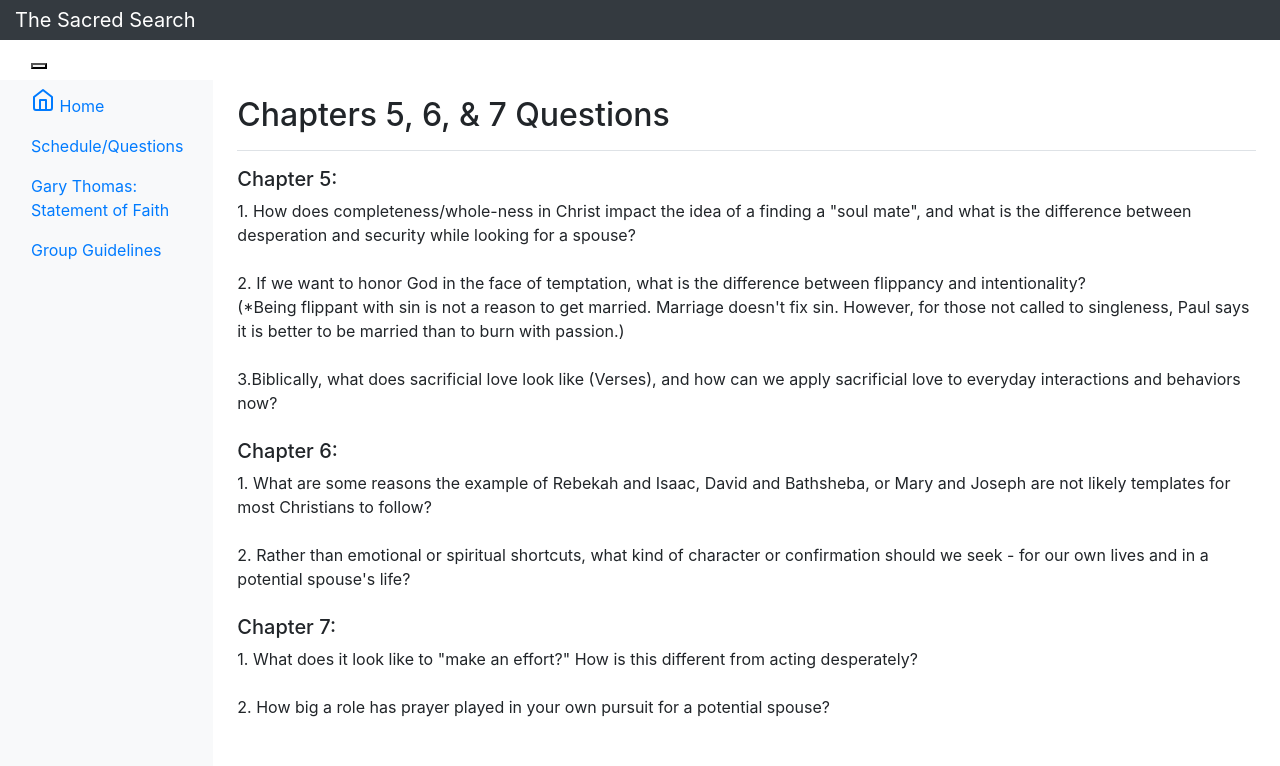
After one commit to HannahEG/sacredsearchseries, a Flask app: page /chapter567 in a window 1280 px wide. The commit adds this page. Shown: the top 766 px of the page. Run offline with Flask 2, Linux system fonts and the light colour scheme; some libraries are stand-ins or nearby versions.

Commit message:
updated questions, formatted questions, new routes and templates

```diff
--- a/app/SacredSearch.py
+++ b/app/SacredSearch.py
@@ -50,6 +50,11 @@ def Chapter1():
 def Chaptertwothree():
     return render_template("chapter2-3.html")
 
+@app.route("/chapter567")
+#---- Route will return the webpage with visualizations depicting turnout based on voter competitiveness
+def Chapterfivesixseven():
+    return render_template("chapter567.html")
+
 
 if __name__ == "__main__":
     app.run()
--- /dev/null
+++ b/app/templates/chapter567.html
@@ -0,0 +1,125 @@
+<!DOCTYPE html>
+<html lang="en">
+<head>
+    <meta charset="utf-8">
+    <meta name="viewport" content="width=device-width, initial-scale=1, shrink-to-fit=no">
+    <meta name="description" content="">
+    <meta name="author" content="">
+
+
+    <title>TSS:Chapter5-7</title>
+
+    <link
+        rel="stylesheet"
+        href="https://maxcdn.bootstrapcdn.com/bootstrap/4.0.0/css/bootstrap.min.css"
+        integrity="sha384-Gn5384xqQ1aoWXA+058RXPxPg6fy4IWvTNh0E263XmFcJlSAwiGgFAW/dAiS6JXm"
+        crossorigin="anonymous"
+    />
+
+
+        <!-- Custom styles for this template -->
+    <!-- <link href="css/dashboard.css" rel="stylesheet"> -->
+</head>
+
+<body>
+  <nav class="navbar navbar-dark sticky-top bg-dark flex-md-nowrap p-0">
+    <a class="navbar-brand col-sm-3 col-md-2 mr-0" href="https://sacredsearch.herokuapp.com/"> The Sacred Search</a>
+    <ul class="navbar-nav px-2">
+      <li class="nav-item text-nowrap">
+      </li>
+    </ul>
+  </nav>
+
+  <nav class="navbar navbar-inverse navbar-fixed-top">
+    <div class="container-fluid">
+      <div class="navbar-header">
+        <button type="button" class="navbar-toggle collapsed" data-toggle="collapse" data-target="#navbar" aria-expanded="false" aria-controls="navbar">
+        </button>
+      </div>
+      <div id="navbar" class="navbar-collapse collapse">
+        <ul class="nav navbar-nav navbar-right">
+          <li><a href="https://sacredsearch.herokuapp.com/">Home</a></li>
+          <li><a href="https://sacredsearch.herokuapp.com/schedule">Schedule/Questions</a></li>
+          <li><a href="https://sacredsearch.herokuapp.com/faithstatement">Gary Thomas: Faith Statement</a></li>
+          <li><a href="https://sacredsearch.herokuapp.com/guidelines">Group Guidelines</a></li>
+        </ul>
+      </div>
+    </div>
+  </nav>
+
+
+  <div class="container-fluid">
+    <div class="row">
+      <nav class="col-md-2 d-none d-md-block bg-light sidebar">
+        <div class="static">
+          <ul class="nav flex-column">
+            <li class="nav-item">
+              <a class="nav-link active" href="https://sacredsearch.herokuapp.com/">
+                <span data-feather="home"></span>
+                Home<span class="sr-only">(current)</span>
+              </a>
+            </li>
+            <li class="nav-item">
+              <a class="nav-link" href="https://sacredsearch.herokuapp.com/schedule">
+                Schedule/Questions
+              </a>
+            </li>
+            <li class="nav-item">
+              <a class="nav-link" href="https://sacredsearch.herokuapp.com/faithstatement">
+                Gary Thomas: Statement of Faith
+              </a>
+            </li>
+            <li class="nav-item">
+              <a class="nav-link" href="https://sacredsearch.herokuapp.com/guidelines">
+                Group Guidelines
+              </a>
+            </li>
+          </ul>
+        </div>
+      </nav>
+
+
+        <main role="main" class="col-md-9 ml-sm-auto col-lg-10 pt-3 px-4">
+            <div class="d-flex justify-content-between flex-wrap flex-md-nowrap align-items-center pb-2 mb-3 border-bottom">
+              <h1 class="h2">Chapters 5, 6, & 7 Questions</h1><br>
+            </div>
+
+
+            <div><h5>Chapter 5:</h5>
+              1. How does completeness/whole-ness in Christ impact the idea of a finding a "soul mate",
+              and what is the difference between desperation and security while looking for a spouse?
+      <br><br>2. If we want to honor God in the face of temptation, what is the difference between flippancy and intentionality?
+          <br>(*Being flippant with sin is not a reason to get married. Marriage doesn't fix sin.
+              However, for those not called to singleness, Paul says it is better to be married than to burn with passion.)
+      <br><br>3.Biblically, what does sacrificial love look like (Verses), and how can we apply sacrificial love to everyday interactions and behaviors now?
+              <br><br>
+              <h5>Chapter 6:</h5>
+              1. What are some reasons the example of Rebekah and Isaac, David and Bathsheba, or Mary and Joseph are not likely templates for most Christians to follow?
+      <br><br>2. Rather than emotional or spiritual shortcuts, what kind of character or confirmation should we seek - for our own lives and in a potential spouse's life?
+              <br><br>
+              <h5>Chapter 7:</h5>
+              1. What does it look like to "make an effort?" How is this different from acting desperately?
+      <br><br>2. How big a role has prayer played in your own pursuit for a potential spouse?<br><br><br>
+            </div>
+
+
+
+
+
+
+
+    <!-- Placed at the end of the document so the pages load faster -->
+    <script src="https://code.jquery.com/jquery-3.2.1.slim.min.js" integrity="sha384-KJ3o2DKtIkvYIK3UENzmM7KCkRr/rE9/Qpg6aAZGJwFDMVNA/GpGFF93hXpG5KkN" crossorigin="anonymous"></script>
+    <script>window.jQuery || document.write('<script src="../app/js/jquery-slim.min.js"><\/script>')</script>
+    <script src="https://cdnjs.cloudflare.com/ajax/libs/popper.js/1.12.9/umd/popper.min.js" integrity="sha384-ApNbgh9B+Y1QKtv3Rn7W3mgPxhU9K/ScQsAP7hUibX39j7fakFPskvXusvfa0b4Q" crossorigin="anonymous"></script>
+    <script src="https://maxcdn.bootstrapcdn.com/bootstrap/4.0.0/js/bootstrap.min.js" integrity="sha384-JZR6Spejh4U02d8jOt6vLEHfe/JQGiRRSQQxSfFWpi1MquVdAyjUar5+76PVCmYl" crossorigin="anonymous"></script>
+
+    <!-- Icons -->
+    <script src="https://unpkg.com/feather-icons/dist/feather.min.js"></script>
+    <script>
+      feather.replace()
+    </script>
+
+
+
+</html>
--- a/app/templates/schedule.html
+++ b/app/templates/schedule.html
@@ -105,11 +105,11 @@
                     <td class="cell-YdCX"><time>Apr 2, 2021</time></td></tr><tr id="b767d4e8-522b-445f-8cdd-ee5e2a6d6e57"><td class="cell-title">
                       <a href="https://sacredsearch.herokuapp.com/chapter2-3">3 Vulnerable &amp; Stupid</a></td>
                     <td class="cell-YdCX"><time>Apr 2, 2021</time></td></tr><tr id="8a24cfc4-4c92-41b4-8723-30521fa23649"><td class="cell-title">
-                      <a href="">5 Soul Mate or Sole Mate?</a></td>
+                      <a href="https://sacredsearch.herokuapp.com/chapter567">5 Soul Mate or Sole Mate?</a></td>
                     <td class="cell-YdCX"><time>Apr 9, 2021</time></td></tr><tr id="e6487ed1-561d-4f19-b569-d5b3fa89c149"><td class="cell-title">
-                      <a href=" ">6 Match Made in Heaven (Isaac/Rebecca)</a></td>
+                      <a href="https://sacredsearch.herokuapp.com/chapter567">6 Match Made in Heaven (Isaac/Rebecca)</a></td>
                     <td class="cell-YdCX"><time>Apr 9, 2021</time></td></tr><tr id="d251fb42-b99d-448e-83d5-73daccb15335"><td class="cell-title">
-                      <a href=" ">7 Religious Romance Lottery</a></td>
+                      <a href="https://sacredsearch.herokuapp.com/chapter567">7 Religious Romance Lottery</a></td>
                     <td class="cell-YdCX"><time>Apr 9, 2021</time></td></tr><tr id="cbec1bce-17bf-4601-b0c7-a44add802d3c"><td class="cell-title">
                       <a href=" ">4 You Don&#x27;t Want What You Think You Want</a></td>
                     <td class="cell-YdCX"><time>Apr 16, 2021</time></td></tr><tr id="3515b93a-c8d2-4e1e-9359-a978fa8ed25f"><td class="cell-title">
```
Also changed, not shown: app/templates/facilitators.html (+20 -5 lines).
